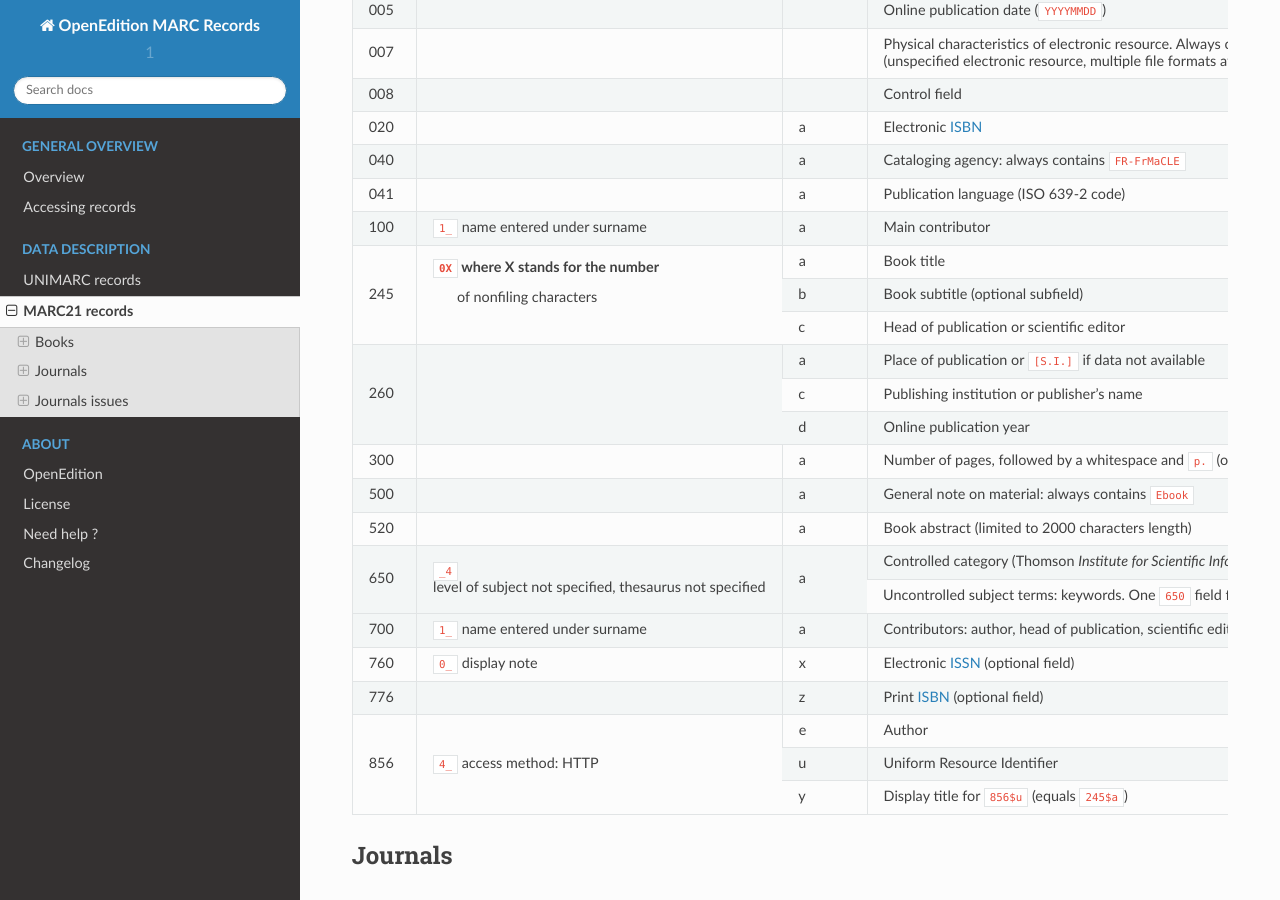
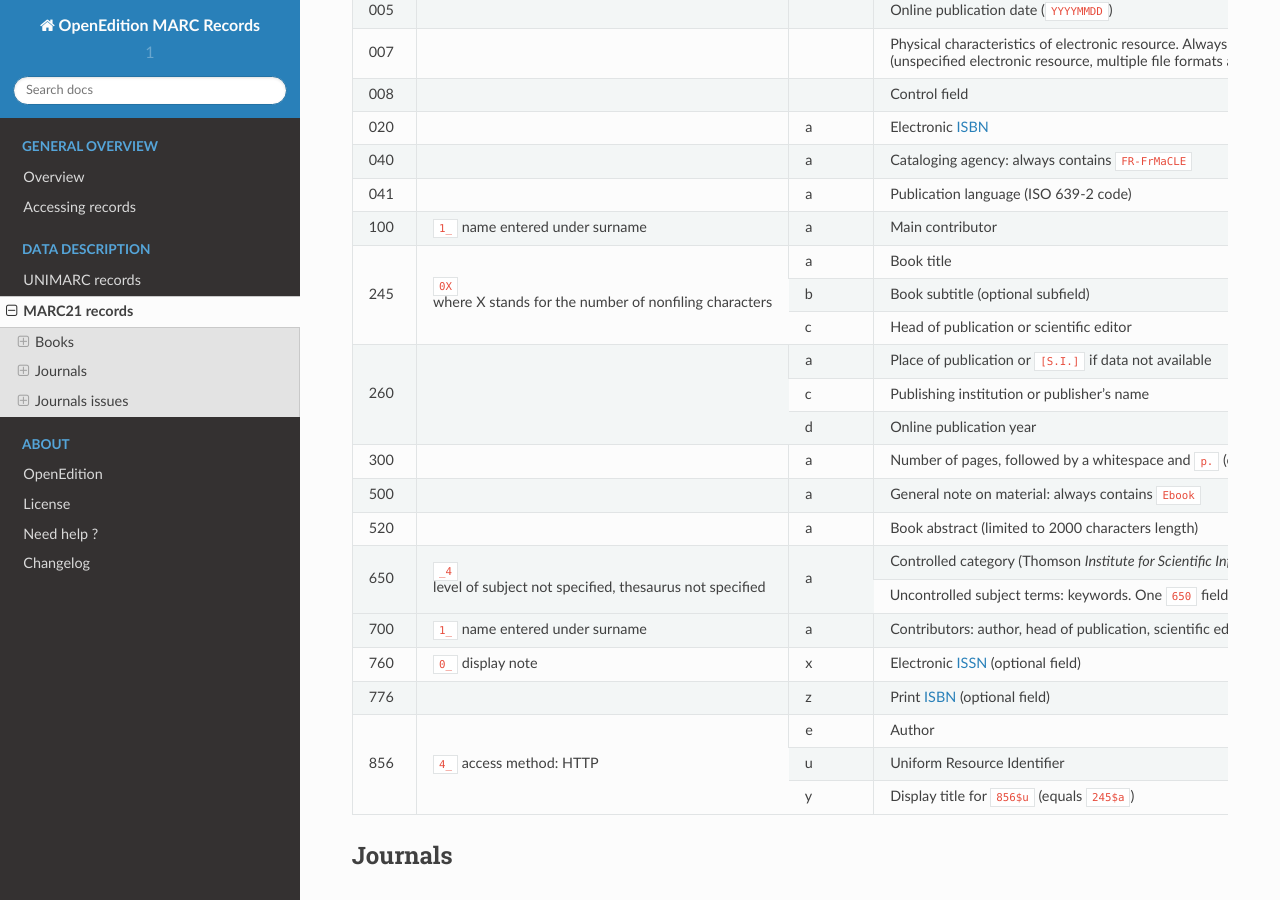
Before and after one commit to OpenEdition/marc-openedition, a Sphinx documentation site: the page built from docs/source/marc21.rst, in a window 1280 px wide and 900 px high, scrolled down 724 px. Built offline with Sphinx 7.4.7 and the Read the Docs theme 2.0.0, drawn with Linux system fonts in a browser that asks for light colours; some of the changed text lies outside the part shown.

Commit message:
typo fix

```diff
--- a/docs/source/marc21.rst
+++ b/docs/source/marc21.rst
@@ -44,8 +44,8 @@ Fields description
 +-------+--------------------------------------+----------+---------------------------------------------------------------------------------------------------------------------------------------+
 |100    | ``1_``  name entered under surname   |  a       | Main contributor                                                                                                                      |
 +-------+--------------------------------------+----------+---------------------------------------------------------------------------------------------------------------------------------------+
-|245    | ``0X`` where X stands for the number |  a       | Book title                                                                                                                            |
-|       |        of nonfiling characters       +----------+---------------------------------------------------------------------------------------------------------------------------------------+
+|245    |  ``0X``  where X stands for the      |  a       | Book title                                                                                                                            |
+|       |  number of nonfiling characters      +----------+---------------------------------------------------------------------------------------------------------------------------------------+
 |       |                                      |  b       | Book subtitle (optional subfield)                                                                                                     |
 |       |                                      +----------+---------------------------------------------------------------------------------------------------------------------------------------+
 |       |                                      |  c       | Head of publication or scientific editor                                                                                              |
@@ -146,8 +146,8 @@ Fields description
 +-------+--------------------------------------+----------+---------------------------------------------------------------------------------------------------------------------------------------+
 |100    | ``1_``  name entered under surname   |  a       | Head of publication or first author                                                                                                   |
 +-------+--------------------------------------+----------+---------------------------------------------------------------------------------------------------------------------------------------+
-|245    | ``0X`` where X stands for the number |  a       | Journal issue title                                                                                                                   |
-|       |        of nonfiling characters       +----------+---------------------------------------------------------------------------------------------------------------------------------------+
+|245    |  ``0X`` where X stands for the       |  a       | Journal issue title                                                                                                                   |
+|       |  number of nonfiling characters      +----------+---------------------------------------------------------------------------------------------------------------------------------------+
 |       |                                      |  b       | Journal issue subtitle (optional subfield)                                                                                            |
 +-------+--------------------------------------+----------+---------------------------------------------------------------------------------------------------------------------------------------+
 |260    |                                      |  b       | Publishing institution or publisher's name                                                                                            |
```
